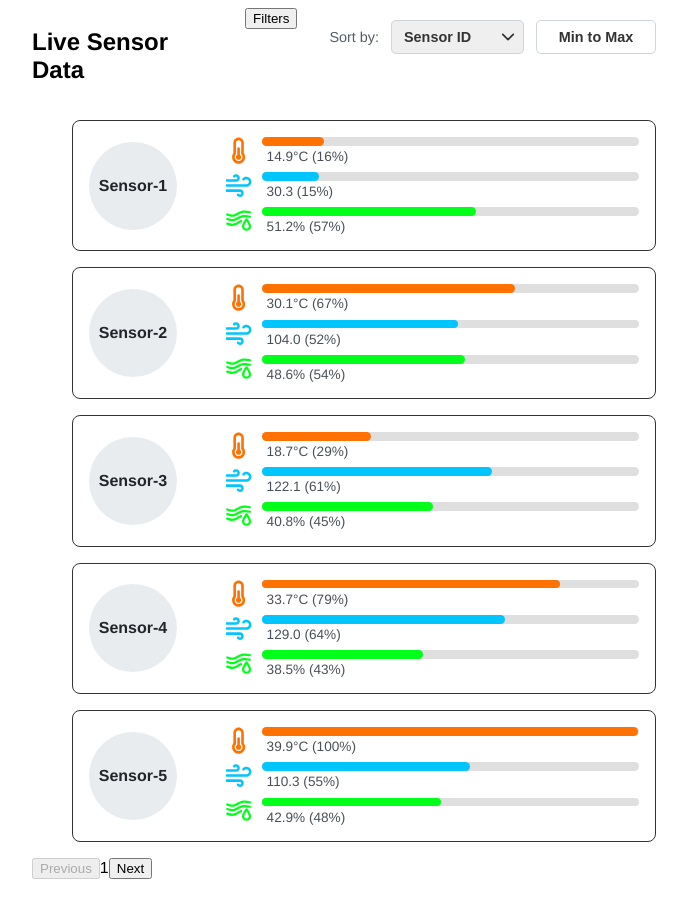
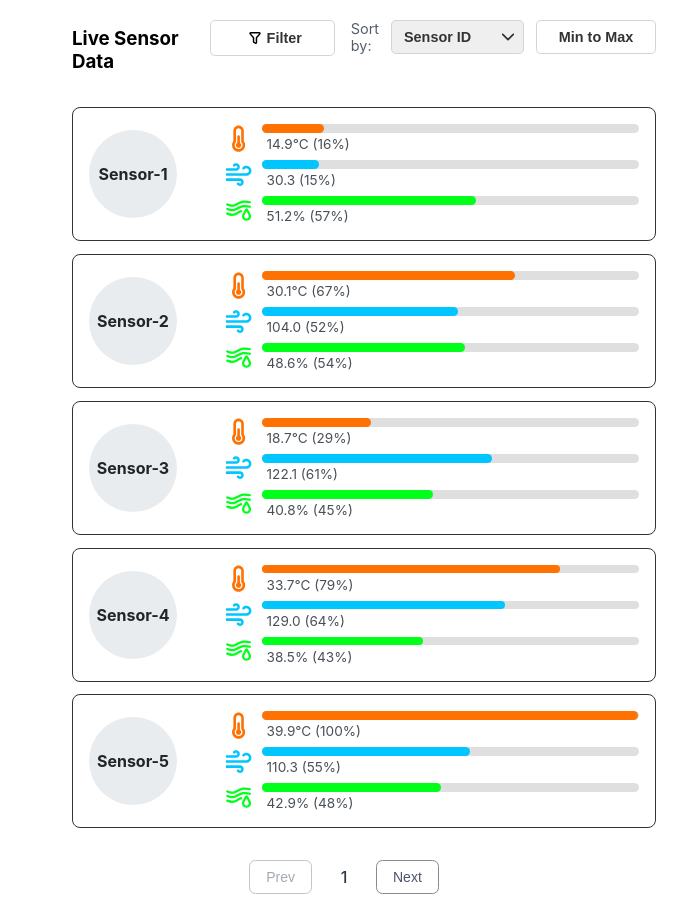
Before and after one commit to surysaroch/dashboard, a React (Vite) app: page / in a window 1280 px wide. Shown: the whole page, without its empty margins (296-983 px from the left). Before the commit the page ends 887 px from the top, so only its background shows below. Built offline with nearby package versions, Linux system fonts and the light colour scheme.

Commit message:
filtering and dashboard css updated

```diff
--- a/src/components/Dashboard.tsx
+++ b/src/components/Dashboard.tsx
@@ -99,7 +99,7 @@ const Dashboard: React.FC = () => {
   return (
     <div className="dashboard-container">
       <div className="heading-container">
-        <h2>Live Sensor Data</h2>
+        <h3>Live Sensor Data</h3>
         <div className="features-container">
           <div><Filtering onFilter={handleFilterChange} onSensorFilter={handleSensorIdFilter}/></div>
           <div><Sorting onSort={handleSort} /></div>
@@ -113,8 +113,8 @@ const Dashboard: React.FC = () => {
       </ul>
 
       <div className="pagination-container">
-        <button onClick={handlePreviousPage} disabled={currentPage === 1}>Previous</button>
-        <span>{currentPage}</span>
+        <button onClick={handlePreviousPage} disabled={currentPage === 1}>Prev</button>
+        <span className="page-number">{currentPage}</span>
         <button onClick={handleNextPage} disabled={currentPage === Math.ceil(sensorData.length / MAX_PAGE_SIZE)}>Next</button>
       </div>
     </div>
--- a/src/components/Filtering.tsx
+++ b/src/components/Filtering.tsx
@@ -1,4 +1,7 @@
 import { useState } from "react";
+import "./filtering.css";
+import "./svgs/filter.tsx";
+import Filter from "./svgs/filter.tsx";
 
 interface FilteringProps {
     onFilter: (metric: string, newRangeValue: { min: number, max: number }) => void;
@@ -51,14 +54,28 @@ const Filtering: React.FC<FilteringProps> = ({ onFilter, onSensorFilter }) => {
     }
     return (
         <>
-        <button onClick={() => setIsExpanded(!isExpanded)}>Filters</button>
+        <div className="filter-wrapper-main">
+            <button className="filter-toggle-btn" onClick={() => setIsExpanded(!isExpanded)}>
+                <Filter/>
+                Filter
+            </button>
             {isExpanded? (
-            <div>
-                <input type="text" placeholder="Search by sensorId" onChange={(e) => handleSearching(e.target.value)} />
-                <div>
-                    <label>Temperature</label>
-                    <div>
+                <div className="filter-panel-content">
+                    <div className="filter-input-group">
                         <input
+                            className="filter-text-input"
+                            type="text"
+                            placeholder="e.g., Sensor-1"
+                            onChange={(e) => handleSearching(e.target.value)}
+                        />
+                    </div>
+
+
+                    <div className="filter-input-group">
+                        <label className="filter-label">Temperature Range</label>
+                        <div className="range-inputs-container">
+                            <input
+                                className="filter-range-input"
                                 type="range"
                                 min={10}
                                 max={temperatureRange.max}
@@ -66,10 +83,11 @@ const Filtering: React.FC<FilteringProps> = ({ onFilter, onSensorFilter }) => {
                                 value={temperatureRange.min}
                                 onChange={(e) => handleFiltering('temperature', Number(e.target.value), true)}
                             />
-                        <span>Min: {temperatureRange.min}°C</span>
+                            <span className="range-value">Min: {temperatureRange.min}°C</span>
                         </div>
-                    <div>
+                        <div className="range-inputs-container">
                             <input
+                                className="filter-range-input"
                                 type="range"
                                 min={temperatureRange.min}
                                 max={40}
@@ -77,13 +95,16 @@ const Filtering: React.FC<FilteringProps> = ({ onFilter, onSensorFilter }) => {
                                 value={temperatureRange.max}
                                 onChange={(e) => handleFiltering('temperature', Number(e.target.value), false)}
                             />
-                        <span>Max: {temperatureRange.max}°C</span>
+                            <span className="range-value">Max: {temperatureRange.max}°C</span>
                         </div>
                     </div>
-                <div>
-                    <label>Humidity</label>
-                    <div>
+
+
+                    <div className="filter-input-group">
+                        <label className="filter-label">Humidity Range</label>
+                        <div className="range-inputs-container">
                             <input
+                                className="filter-range-input"
                                 type="range"
                                 min={0}
                                 max={humidityRange.max}
@@ -91,10 +112,11 @@ const Filtering: React.FC<FilteringProps> = ({ onFilter, onSensorFilter }) => {
                                 value={humidityRange.min}
                                 onChange={(e) => handleFiltering('humidity', Number(e.target.value), true)}
                             />
-                        <span>Min: {humidityRange.min}%</span>
+                            <span className="range-value">Min: {humidityRange.min}%</span>
                         </div>
-                    <div>
+                        <div className="range-inputs-container">
                             <input
+                                className="filter-range-input"
                                 type="range"
                                 min={humidityRange.min}
                                 max={90}
@@ -102,13 +124,16 @@ const Filtering: React.FC<FilteringProps> = ({ onFilter, onSensorFilter }) => {
                                 value={humidityRange.max}
                                 onChange={(e) => handleFiltering('humidity', Number(e.target.value), false)}
                             />
-                        <span>Max: {humidityRange.max}%</span>
+                            <span className="range-value">Max: {humidityRange.max}%</span>
                         </div>
                     </div>
-                <div>
-                    <label>Air Quality</label>
-                    <div>
+
+
+                    <div className="filter-input-group">
+                        <label className="filter-label">Air Quality Range</label>
+                        <div className="range-inputs-container">
                             <input
+                                className="filter-range-input"
                                 type="range"
                                 min={0}
                                 max={airQualityRange.max}
@@ -116,10 +141,11 @@ const Filtering: React.FC<FilteringProps> = ({ onFilter, onSensorFilter }) => {
                                 value={airQualityRange.min}
                                 onChange={(e) => handleFiltering('airQuality', Number(e.target.value), true)}
                             />
-                        <span>Min: {airQualityRange.min}</span>
+                            <span className="range-value">Min: {airQualityRange.min}</span>
                         </div>
-                    <div>
+                        <div className="range-inputs-container">
                             <input
+                                className="filter-range-input"
                                 type="range"
                                 min={airQualityRange.min}
                                 max={200}
@@ -127,11 +153,12 @@ const Filtering: React.FC<FilteringProps> = ({ onFilter, onSensorFilter }) => {
                                 value={airQualityRange.max}
                                 onChange={(e) => handleFiltering('airQuality', Number(e.target.value), false)}
                             />
-                        <span>Max: {airQualityRange.max}</span>
+                            <span className="range-value">Max: {airQualityRange.max}</span>
                         </div>
                     </div>
                 </div>
-        ) : null}
+            ):null}
+        </div>
         </>
     )
 }
--- a/src/components/dashboard.css
+++ b/src/components/dashboard.css
@@ -1,3 +1,7 @@
+body {
+    font-family: -apple-system, BlinkMacSystemFont, "Segoe UI", Roboto, Helvetica, Arial, sans-serif;
+}
+
 .dashboard-container {
     padding-left: 20rem;
     padding-right: 20rem;
@@ -8,10 +12,46 @@
     display: flex;
 
 }
+.heading-container h3{
+    width: 100%;
+    margin-left: 2.5rem;
+}
 
 .features-container{
     display: flex;
     width: 100%;
     justify-content: flex-end;
-    gap: 2rem
+    gap: 1rem
 }
+
+.pagination-container {
+    display: flex;
+    align-items: center;
+    justify-content: center;
+    gap: 1rem;
+    padding: 1rem;
+  }
+
+  .pagination-container button {
+    padding: 0.5rem 1rem;
+    border: 1px solid #898a8b;
+    background-color: white;
+    border-radius: 0.4rem;
+    font-size: 0.875rem;
+    color: #4a5568;
+    cursor: pointer;
+    transition: all 0.2s ease;
+  }
+
+  .pagination-container button:disabled {
+    opacity: 0.5;
+    cursor: not-allowed;
+  }
+
+  .page-number {
+    font-size: 1rem;
+    font-weight: 500;
+    color: #2d3748;
+    min-width: 2rem;
+    text-align: center;
+}
--- /dev/null
+++ b/src/components/filtering.css
@@ -0,0 +1,73 @@
+.filter-wrapper-main{
+    padding-top: 0.75rem;
+}
+
+.filter-toggle-btn {
+    font-weight: bold;
+    background-color: #ffffff;
+    color: #333;
+    border: 1px solid #d1d5db;
+    border-radius: 0.3rem;
+    font-size: 0.9rem;
+    cursor: pointer;
+    transition: background-color 0.2s, border-color 0.2s, box-shadow 0.2s;
+    display: flex;
+    align-items: center;
+    justify-content: center;
+    padding: 0.5rem 2rem;
+}
+
+.filtering-toggle-btn button::hover {
+    background-color: #f8f9fa;
+    border-color: #adb5bd;
+}
+
+
+
+.filter-panel-content {
+    background-color: #ffffff;
+    border: 1px solid #cfd0d3;
+    border-radius: 0.5rem;
+    padding: 1.25rem;
+    margin-top: 0.5rem;
+    display: flex;
+    flex-direction: column;
+    gap: 1.25rem;
+}
+
+
+
+
+.filter-label {
+    font-size: 0.875rem;
+    font-weight: 500;
+    color: #1f2937;
+}
+
+
+.filter-text-input {
+    width: 100%;
+    padding: 0.6rem 0.75rem;
+    color: #000000;
+    border: 1px solid #d1d5db;
+    border-radius: 0.4rem;
+    box-sizing: border-box;
+
+}
+
+.filter-text-input::placeholder {
+    color: #9ca3af;
+}
+
+
+.range-inputs-container {
+    display: flex;
+    align-items: center;
+    gap: 0.75rem;
+}
+
+
+.range-value {
+    font-size: 0.8rem;
+    color: #585858;
+}
--- a/src/components/rowData.css
+++ b/src/components/rowData.css
@@ -1,15 +1,16 @@
 body {
-    font-family: "Helvetica Neue", Helvetica;
+    font-family: -apple-system, BlinkMacSystemFont, "Segoe UI", Roboto, Helvetica, Arial, sans-serif;
 }
 
 .row-data-container {
-    margin-bottom: 1rem;
+    margin-bottom: 0.8rem;
     border: 0.09rem solid #333333;
     border-radius: 0.5rem;
     list-style-type: none;
     padding: 1rem;
     display: flex;
     flex-direction: column;
+
 }
 
 .sensor-metric-container {
--- a/src/components/sorting.css
+++ b/src/components/sorting.css
@@ -1,5 +1,6 @@
 body {
-    font-family: "Helvetica Neue", Helvetica;
+    font-family: -apple-system, BlinkMacSystemFont, "Segoe UI", Roboto, Helvetica, Arial, sans-serif;
+
 }
 
 .sorting-container {
--- /dev/null
+++ b/src/components/svgs/filter.tsx
@@ -0,0 +1,8 @@
+const Filter = () =>{
+    return(
+        <svg width="1.5rem" height="1.1rem" viewBox="0 0 24 24" fill="none" xmlns="http://www.w3.org/2000/svg">
+        <path d="M17.8258 5H6.17422C5.31987 5 4.85896 6.00212 5.41496 6.65079L9.75926 11.7191C9.91461 11.9004 10 12.1312 10 12.3699V17.382C10 17.7607 10.214 18.107 10.5528 18.2764L12.5528 19.2764C13.2177 19.6088 14 19.1253 14 18.382V12.3699C14 12.1312 14.0854 11.9004 14.2407 11.7191L18.585 6.65079C19.141 6.00212 18.6801 5 17.8258 5Z" stroke="#000000" stroke-width="2" stroke-linecap="round" stroke-linejoin="round"/>
+        </svg>
+    )
+};
+export default Filter;
```
Lines whose indentation alone changed are shown as unchanged.
